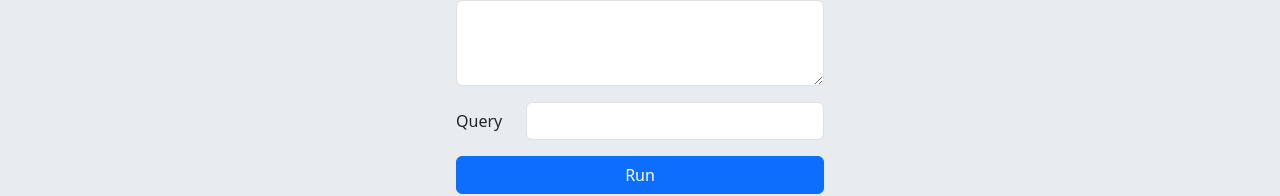
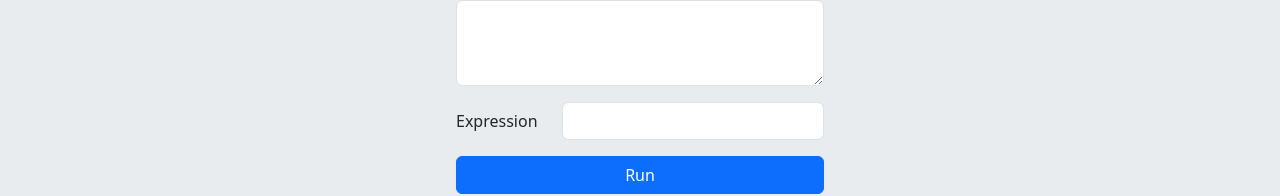
Before and after one commit to asylosoft/webtool, a Nuxt app: page /query/jmespath in a window 1280 px wide. Shown: the part 138-334 px from the top of the page. Built offline with nearby package versions, Linux system fonts and the light colour scheme.

Commit message:
rename query to expression and fix type

```diff
--- a/package.json
+++ b/package.json
@@ -12,6 +12,7 @@
   "devDependencies": {
     "@nuxt/devtools": "latest",
     "@types/bootstrap": "^5.2.10",
+    "@types/jmespath": "^0.15.2",
     "nuxt": "^3.8.2",
     "nuxt-gtag": "^1.1.1",
     "vue": "^3.3.10",
--- a/pages/query/jmespath.vue
+++ b/pages/query/jmespath.vue
@@ -8,7 +8,7 @@ const inputJson = ref('');
 const outputJson = ref('');
 const expression = ref('');
 
-const query = () => {
+const run = () => {
   if (inputJson.value && expression.value) {
     const inputJsonObject = JSON.parse(inputJson.value);
     outputJson.value = jmespath.search(inputJsonObject, expression.value);
@@ -30,15 +30,15 @@ const query = () => {
           </div>
           <div class="row mt-3">
             <div class="col-auto">
-              <label for="length" class="col-form-label">Query</label>
+              <label for="expression" class="col-form-label">Expression</label>
             </div>
             <div class="col">
-              <input type="text" class="form-control" aria-describedby="length" v-model="expression"/>
+              <input type="text" id="expression" class="form-control" aria-describedby="expression" v-model="expression"/>
             </div>
           </div>
           <div class="row mt-3">
             <div class="d-grid col">
-              <button class="btn btn-primary" @click="query">Run</button>
+              <button class="btn btn-primary" @click="run">Run</button>
             </div>
           </div>
           <div class="row mt-3">
```
Also changed, not shown: 1 other file (tests, documents, lock files or other folders).
